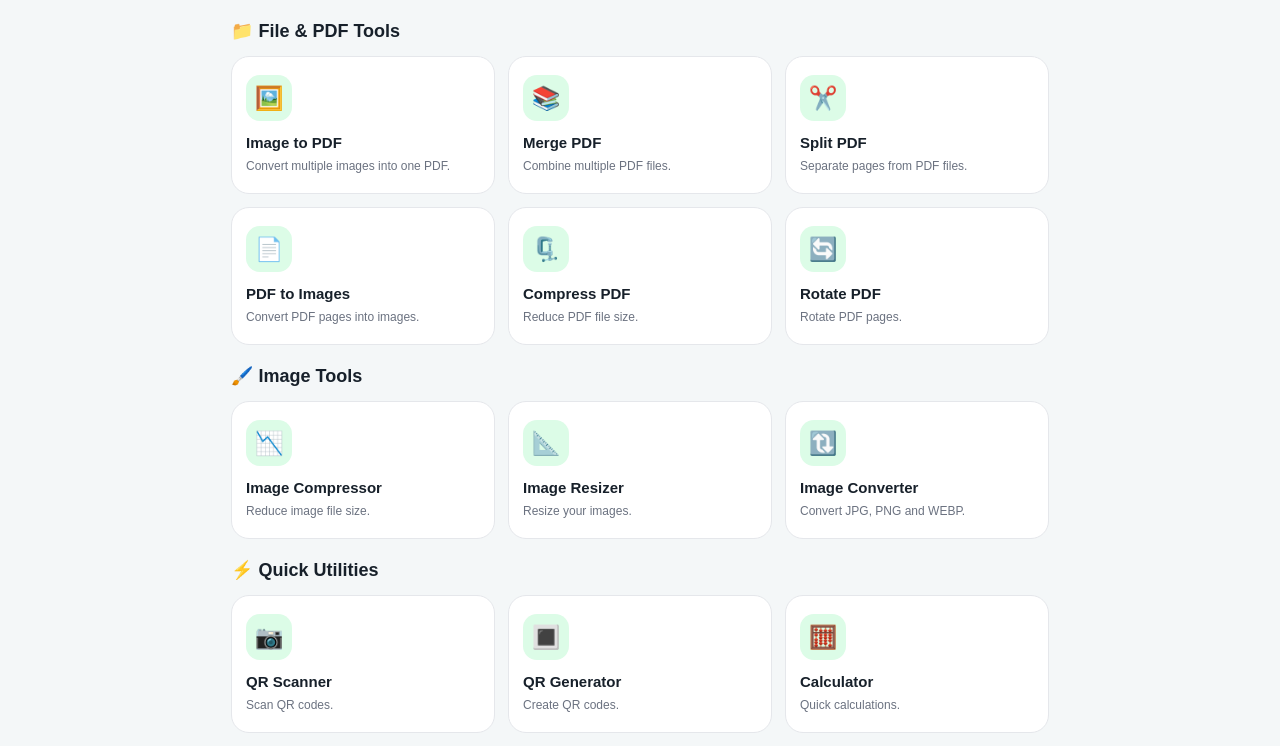
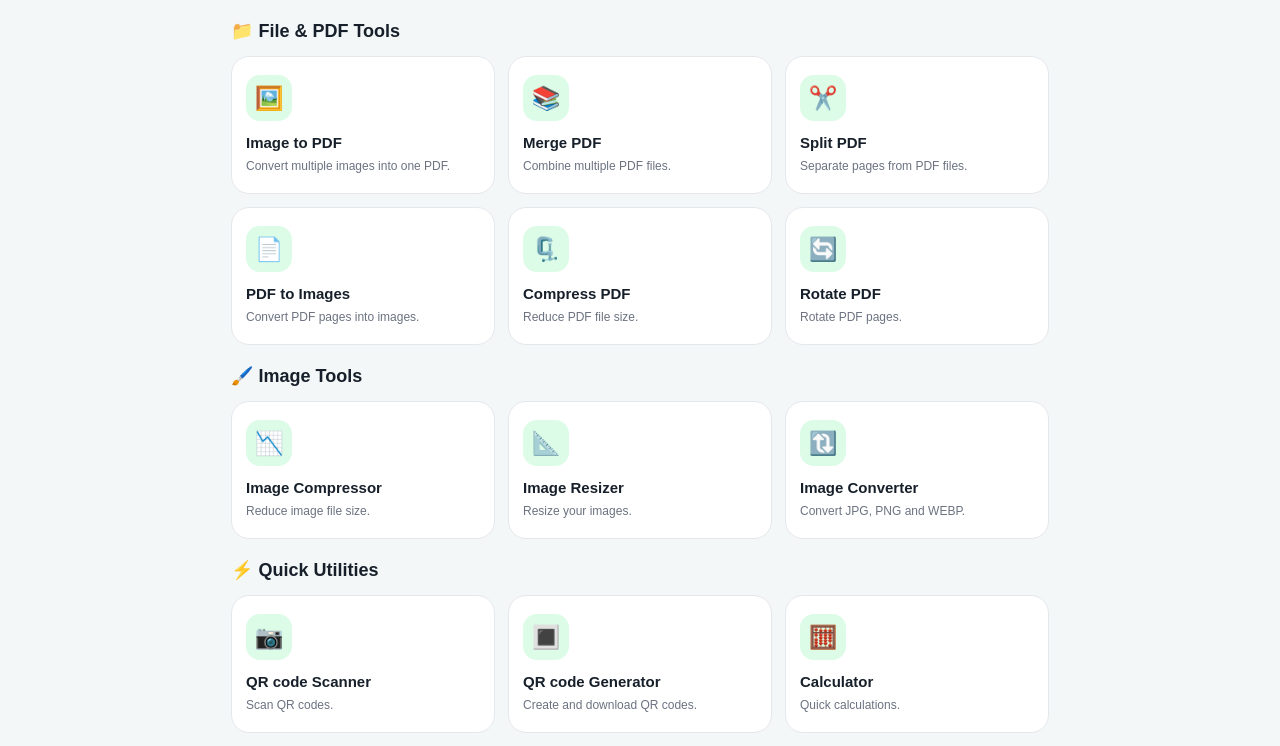
Before and after one commit to khalid064/smart-tools, a plain HTML site: page index.html in a window 1280 px wide. Shown: the part 198-944 px from the top of the page. Drawn offline with nearby package versions, Linux system fonts and the light colour scheme.

Commit message:
Update index.html

```diff
--- a/index.html
+++ b/index.html
@@ -425,16 +425,16 @@ footer{
 
 <div class="grid">
 
-<div class="tool" onclick="comingSoon('QR Scanner')">
+<div class="tool" onclick="comingSoon('QR code Scanner')">
  <div class="tool-icon">📷</div>
- <h3>QR Scanner</h3>
+ <h3>QR code Scanner</h3>
  <p>Scan QR codes.</p>
 </div>
 
-<div class="tool" onclick="comingSoon('QR Generator')">
+<div class="tool" onclick="openTool('qr-generator')">
  <div class="tool-icon">🔳</div>
- <h3>QR Generator</h3>
- <p>Create QR codes.</p>
+ <h3>QR code Generator</h3>
+ <p>Create and download QR codes.</p>
 </div>
 
 <div class="tool" onclick="comingSoon('Calculator')">
```
